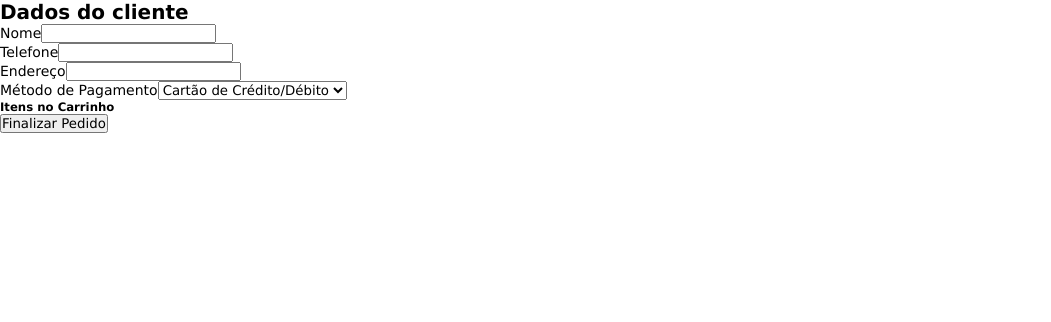
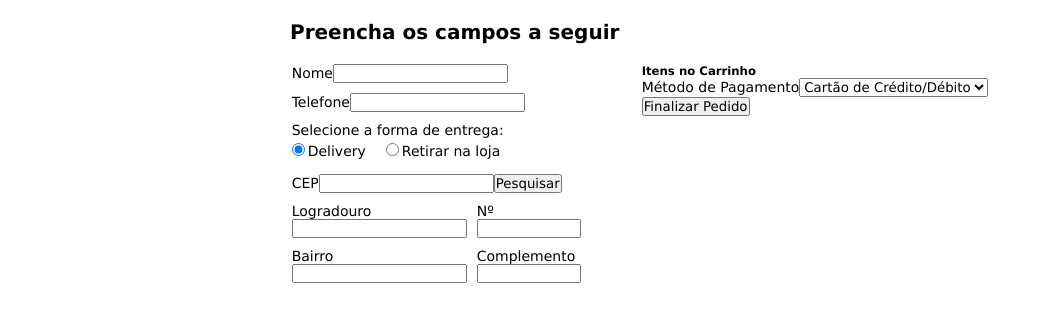
Before and after one commit to gabinag/devsburger, a React (Vite) app: page /dados in a window 1280 px wide. Shown: the top 322 px of the page, without its empty margins (0-1051 px from the left). Built offline with nearby package versions, Linux system fonts and the light colour scheme.

Commit message:
Add style in dados

```diff
--- a/src/pages/Dados/Dados.jsx
+++ b/src/pages/Dados/Dados.jsx
@@ -1,29 +1,54 @@
 import { useContext, useState } from 'react';
 import { useNavigate } from 'react-router-dom';
 import { CartContext } from '../../context/CartContext';
-
+import styles from './Dados.module.css';
 import apiDevsBurger from '../../services/apiDevsBurger';
 
 export const Dados = () => {
   const { cart } = useContext(CartContext);
   const navigate = useNavigate();
+  const [deliveryOption, setDeliveryOption] = useState('delivery');
   const [form, setForm] = useState({
     name: '',
     phone: '',
-    address: '',
+    address: {
+      logradouro: '',
+      numero: '',
+      bairro: '',
+      complemento: ''
+    },
     paymentMethod: 'Cartão',
   });
 
   const handleChange = (e) => {
     const { name, value } = e.target;
-    setForm({ ...form, [name]: value });
+
+    if (name in form.address) {
+      setForm((prevForm) => ({
+        ...prevForm,
+        address: {
+          ...prevForm.address,
+          [name]: value
+        }
+      }));
+    } else {
+      setForm((prevForm) => ({
+        ...prevForm,
+        [name]: value
+      }));
+    }
   };
 
   const handleSubmit = async (e) => {
     e.preventDefault();
 
+    const formattedAddress = deliveryOption === 'delivery'
+      ? `${form.address.logradouro}, ${form.address.numero} - ${form.address.bairro} (${form.address.complemento}) - ${form.address.cep}`
+      : 'retirada na loja';
+
     const orderData = {
       ...form,
+      address: formattedAddress,
       items: cart.map(item => ({
         productId: item.id,
         quantity: item.quantity,
@@ -40,10 +65,15 @@ export const Dados = () => {
     }
   };
 
+  const handleOptionChange = (e) => {
+    setDeliveryOption(e.target.value);
+  };
+
   return (
-    <div>
-        <h1>Dados do cliente</h1>
+    <div className={styles.dados}>
+        <h1>Preencha os campos a seguir</h1>
         <form onSubmit={handleSubmit}>
+        <section className={styles.firstSection}>
           <div>
             <label htmlFor="name">Nome</label>
             <input
@@ -65,14 +95,89 @@ export const Dados = () => {
             />
           </div>
           <div>
-          <label htmlFor="address">Endereço</label>
+            <p>Selecione a forma de entrega:</p>
+            <div className={styles.wrapRadio}>
+              <div>
+                <input type="radio" id="delivery" name="entrega" value="delivery" checked={deliveryOption === 'delivery'}
+                onChange={handleOptionChange} />
+                <label htmlFor="delivery">Delivery</label>
+              </div>
+              <div>
+                <input type="radio" id="retirar" name="entrega" value="retirar" checked={deliveryOption === 'retirar'}
+                onChange={handleOptionChange} />
+                <label htmlFor="retirar">Retirar na loja</label>
+              </div>
+            </div>
+          </div>
+          {deliveryOption === 'delivery' && (
+          <div>
+            <div>
+              <label htmlFor="cep">CEP</label>
               <input
                 type="text"
-            name="address"
-            value={form.address}
+                name="cep"
+                onChange={handleChange}
+              />
+              <button>Pesquisar</button>
+            </div>
+            <div className={styles.wrapInputs}>
+              <div>
+                <label htmlFor="logradouro">Logradouro</label>
+                <input
+                  type="text"
+                  name="logradouro"
+                  value={form.address.logradouro}
                   onChange={handleChange}
                   required
                 />
+              </div>
+              <div>
+                <label htmlFor="numero">Nº</label>
+                <input
+                  type="number"
+                  name="numero"
+                  value={form.address.numero}
+                  onChange={handleChange}
+                  required
+                  className={styles.sizeInput}
+                />
+              </div>
+            </div>
+            <div className={styles.wrapInputs}>
+              <div>
+                <label htmlFor="bairro">Bairro</label>
+                <input
+                  type="text"
+                  name="bairro"
+                  value={form.address.bairro}
+                  onChange={handleChange}
+                  required
+                />
+              </div>
+              <div>
+                <label htmlFor="complemento">Complemento</label>
+                <input
+                  type="text"
+                  name="complemento"
+                  value={form.address.complemento}
+                  onChange={handleChange}
+                  className={styles.sizeInput}
+                />
+              </div>
+            </div>
+          </div>
+          )}
+        </section>
+        <section>
+          <h3>Itens no Carrinho</h3>
+          <div>
+            {cart.map((item) => (
+              <div key={item.id}>
+                <p>{item.name}</p>
+                <p>Quantidade: {item.quantity}</p>
+                <p>Preço: R${item.price * item.quantity}</p>
+              </div>
+            ))}
           </div>
           <div>
             <label htmlFor="paymentMethod">Método de Pagamento</label>
@@ -87,19 +192,8 @@ export const Dados = () => {
               <option value="Pix">Pix</option>
             </select>
           </div>
-
-        <h3>Itens no Carrinho</h3>
-        <div>
-          {cart.map((item) => (
-            <div key={item.id}>
-              <p>{item.name}</p>
-              <p>Quantidade: {item.quantity}</p>
-              <p>Preço: R${item.price * item.quantity}</p>
-            </div>
-          ))}
-        </div>
-
           <button type="submit">Finalizar Pedido</button>
+        </section>
       </form>
     </div>
   )
--- a/src/pages/Dados/Dados.module.css
+++ b/src/pages/Dados/Dados.module.css
@@ -0,0 +1,41 @@
+.dados {
+    width: min(70rem, 100%);
+    margin: 2rem auto;
+}
+
+.wrapRadio {
+    display: flex;
+    gap: 2rem;
+    margin-bottom: 1.5rem;
+    margin-top: .5rem;
+}
+
+.wrapRadio input {
+    margin-bottom: 0rem;
+    margin-right: .3rem;
+}
+
+form {
+    display: flex;
+    justify-content: center;
+    flex-wrap: wrap;
+    margin-top: 2rem;
+}
+
+input {
+    margin-bottom: 1rem;
+}
+
+.firstSection {
+    width: min(35rem, 100%);
+}
+
+.wrapInputs {
+    display: flex;
+    width: 80%;
+    gap: 1rem;
+}
+
+.sizeInput {
+    width: 10rem;
+}
```
Lines whose indentation alone changed are shown as unchanged.
